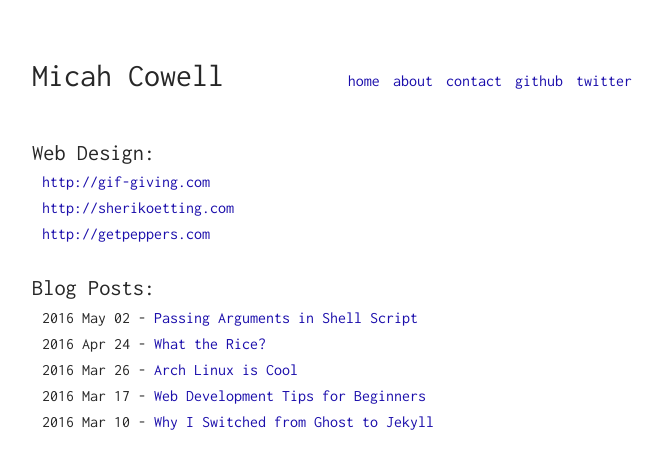
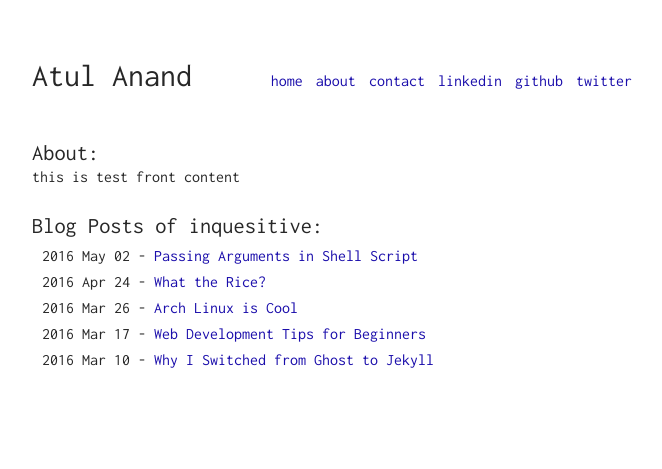
Before and after one commit to unosonu/unosonu.github.io, a Jekyll site: the page built from index.html, in a window 1280 px wide. Shown: the top 469 px of the page, without its empty margins (308-970 px from the left). Built offline with Jekyll 4.4.1, drawn with Linux system fonts in a browser that asks for light colours.

Commit message:
basic changes

```diff
--- a/CNAME
+++ b/CNAME
@@ -1 +1 @@
-micahcowell.com
+unosonu.github.io
--- a/_config.yml
+++ b/_config.yml
@@ -1,6 +1,6 @@
 # My variables
-name: Micah Cowell
-description: Futuristic web design
+name: Atul Anand
+description: Machine learning gems
 google_verification: null
 
 
@@ -20,4 +20,5 @@ markdown: kramdown
 kramdown:
   input: GFM
   hard_wrap: false
+  #parse_block_html: true
 highlighter: rouge
--- a/_data/navigation.yml
+++ b/_data/navigation.yml
@@ -5,7 +5,10 @@
   url: /me
 
 - title: contact
-  url: mailto:micahcowell99@gmail.com
+  url: mailto:atul.anand.sh@gmail.com
+
+- title: linkedin
+  url: https://www.linkedin.com/unosonu
 
 - title: github
   url: https://github.com/getmicah
--- /dev/null
+++ b/_includes/frontcontent.md
@@ -0,0 +1,2 @@
+
+### this is test front content
--- a/index.html
+++ b/index.html
@@ -4,20 +4,19 @@ layout: default
 
 {% include header.html %}
 
-<div class="portfolio">
-    <h1>Web Design:</h1>
-    <ul>
-        {% for websites in site.data.websites %}
-        <li>
-            <a href="{{ websites.url }}">{{ websites.url }}</a>
-        </li>
-        {% endfor %}
-    </ul>
+<div class="portfolio" markdown="1">
+    <h1>About:</h1>
+
+
+	{% capture my-include %}{% include frontcontent.md %}{% endcapture %}
+        {{ my-include | markdownify }}
+
+
 </div>
 
 
 <div class="blog">
-    <h1>Blog Posts:</h1>
+    <h1>Blog Posts of inquesitive:</h1>
     <ul>
         {% for post in site.posts %}
         <li>
```
Also changed, not shown: _layouts/frontcontent.html (added, +9 -0 lines), 4 other files.
